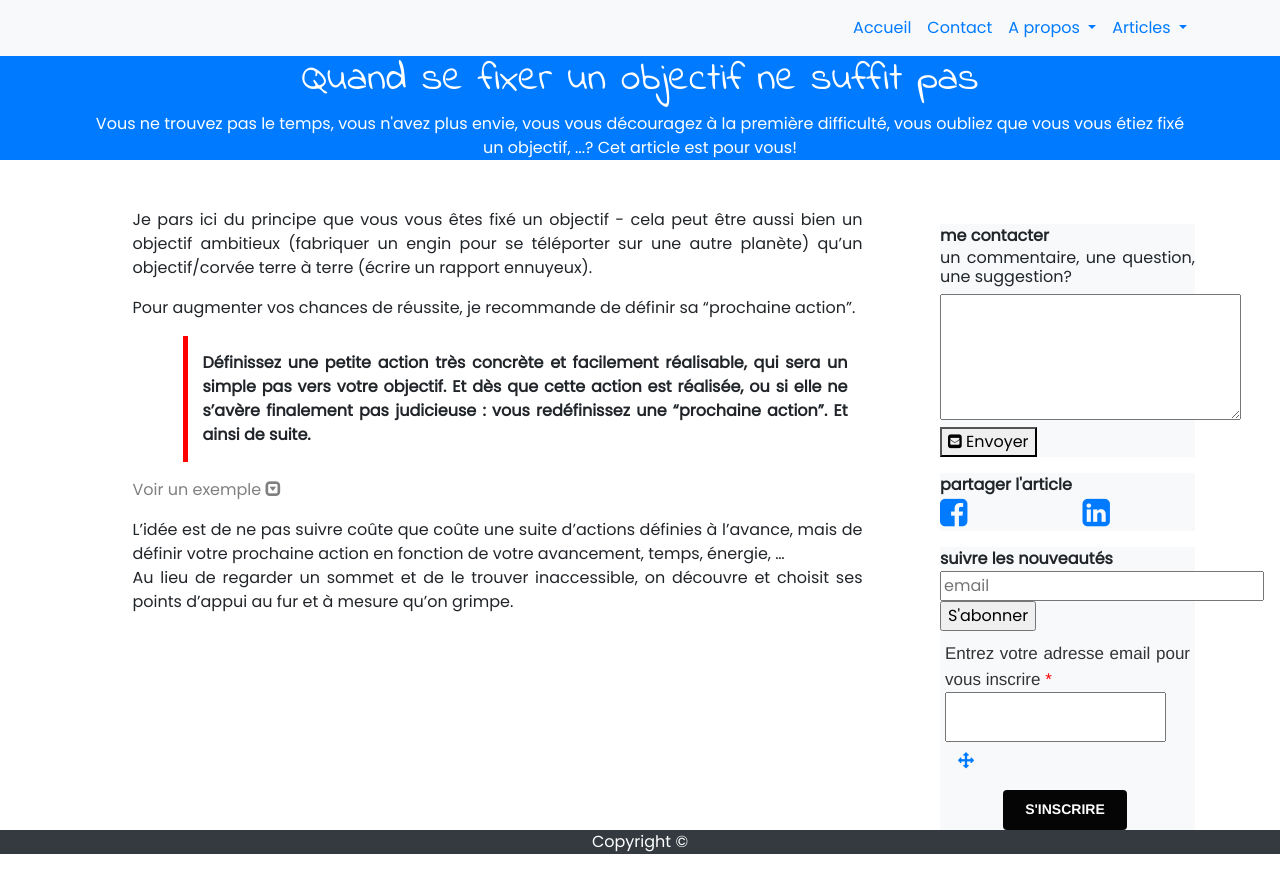
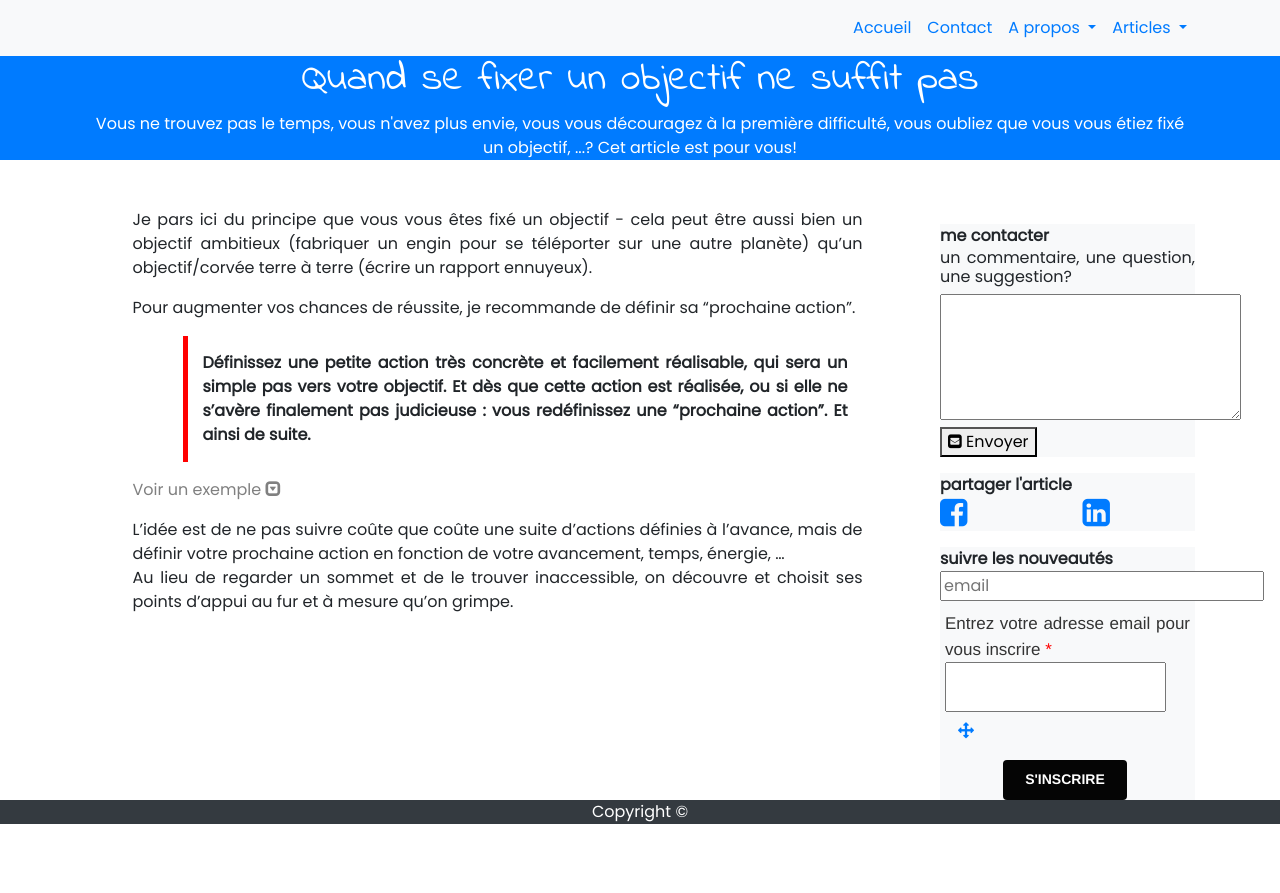
Before and after one commit to OrgaEvolutions/Nathoup.github.io, a Jekyll site: the page built from articles/prochaine_action.html, in a window 1280 px wide. Shown: the top 893 px of the page. Built offline with Jekyll 4.4.1, drawn with Linux system fonts in a browser that asks for light colours; nearby versions of some CDN libraries; some web fonts are replaced.

Commit message:
Update article.html

```diff
--- a/_layouts/article.html
+++ b/_layouts/article.html
@@ -60,13 +60,13 @@
                <div class="col-md-12"><!--<a href="http://eepurl.com/dkrbf9">newsletter</a>-->
 
 
-                 <div id="mc_embed_signup">
+                  <!-- <div id="mc_embed_signup">
 			<form action="https://github.us17.list-manage.com/subscribe/post?u=c92282615c03ee7c88805781b&amp;id=42c312e904" method="post" id="mc-embedded-subscribe-form" name="mc-embedded-subscribe-form" class="validate" target="_blank" novalidate>
 			    <div id="mc_embed_signup_scroll">
 				<!--<label for="mce-EMAIL">S'abonner à la newsletter</label>-->
 				<input type="email" value="" name="EMAIL" class="email" id="mce-EMAIL" placeholder="email" required>
 			    <!-- real people should not fill this in and expect good things - do not remove this or risk form bot signups-->
-			    <div style="position: absolute; left: -5000px;" aria-hidden="true"><input type="text" name="b_c92282615c03ee7c88805781b_42c312e904" tabindex="-1" value=""></div>
+			     <!-- <div style="position: absolute; left: -5000px;" aria-hidden="true"><input type="text" name="b_c92282615c03ee7c88805781b_42c312e904" tabindex="-1" value=""></div>
 			    <div class="clear"><input type="submit" value="S'abonner" name="subscribe" id="mc-embedded-subscribe" class="button"></div>
 			    </div>
 			</form>
```
